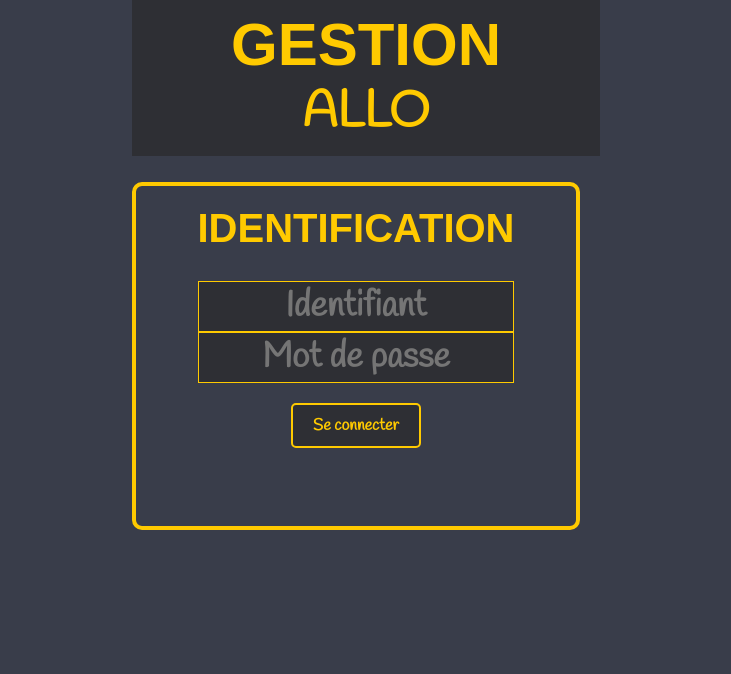
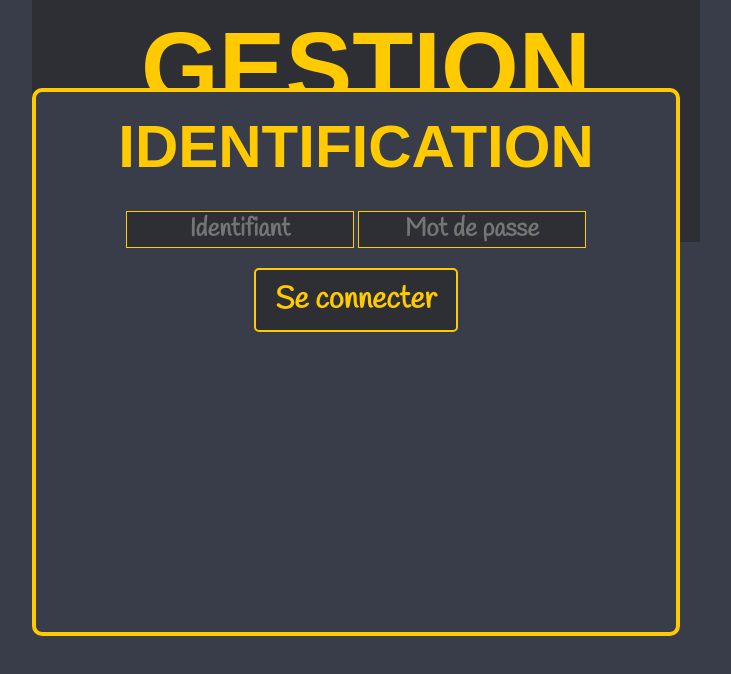
Before and after one commit to mathieufsl/test_allo, a plain HTML site: page index.html in a window 1280 px wide. Shown: the whole page, without its empty margins (284-1015 px from the left). Drawn offline with Linux system fonts and the light colour scheme; files whose address does not match are found by name; a web font is replaced by a local one.

Commit message:
Update login.css

```diff
--- a/login.css
+++ b/login.css
@@ -21,7 +21,7 @@ body {
 h2 {
     color: #ffca00;
     font-family: 'Bungee Inline', sans-serif;
-    font-size: 40px;
+    font-size: 60px;
     margin:0;
 }
 
@@ -29,14 +29,14 @@ h2 {
     display: flex;
     justify-content: center;
     align-items: center;
-    height: 50vh;
+    height:30vh;
     margin: 0px;
 }
 
 .container {
     background-color: #393d4a;
-    width: 400px;
-    height: 300px;
+    width: 600px;
+    height: 500px;
     padding: 20px;
     border: 4px solid #ffca00;
     border-radius: 10px;
@@ -49,7 +49,7 @@ h3 {
     text-align: center;
     color: #ffca00;
     font-family: 'Bungee Inline', sans-serif;
-    font-size: 60px;
+    font-size: 100px;
     /*font-variant: small-caps;
     /*font-family: 'Permanent Marker', cursive;*/
     /*font-family: "Toony Line", sans-serif;*/
@@ -59,7 +59,7 @@ h3 {
     text-align: center;
     color: #ffca00;
     font-family: 'Handlee', cursive !important;
-    font-size: 50px;
+    font-size: 80px;
     /*font-variant: small-caps;
     /*font-family: 'Permanent Marker', cursive;*/
     /*font-family: "Toony Line", sans-serif;*/
@@ -76,7 +76,7 @@ form input[type="text"], form input[type="password"] {
     text-align: center;
     font-family: 'Handlee', cursive;
     font-weight: bold;
-    font-size: 35px;
+    font-size: 25px;
     /*border: none; /* Supprimer les bordures des champs de texte */
     border: 1px solid #ffca00; /* Ajouter une bordure jaune en bas des champs de texte */
 }
@@ -91,7 +91,7 @@ form input[type="text"], form input[type="password"] {
     border: 2px solid #ffca00;
     border-radius: 5px;
     padding: 10px 20px;
-    font-size: 16px;
+    font-size: 30px;
     cursor: pointer;
     font-family: 'Handlee', cursive;
     font-weight: bold;
```
